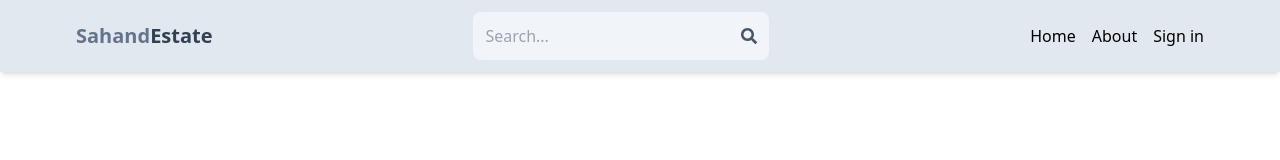
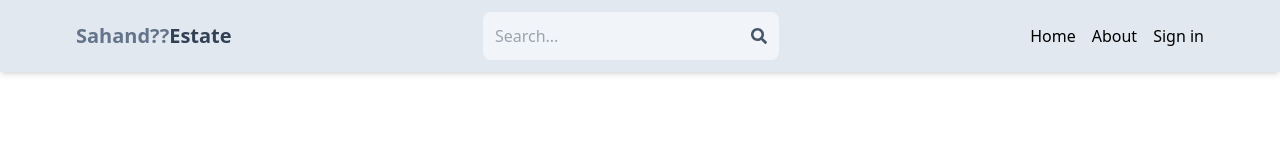
Before and after one commit to AmjadOthman/mern-estate, a React (Vite) app: page / in a window 1280 px wide. Shown: the top 160 px of the page. Built offline with nearby package versions, Linux system fonts and the light colour scheme.

Commit message:
Update Header.jsx

```diff
--- a/src/Components/Header.jsx
+++ b/src/Components/Header.jsx
@@ -8,7 +8,7 @@ export default function Header() {
       <div className="flex justify-between items-center max-w-6xl mx-auto p-3">
         <Link to="/">
           <h1 className="font-bold text-sm sm:text-xl flex flex-wrap">
-            <span className="text-slate-500">Sahand</span>
+            <span className="text-slate-500">Sahand??</span>
             <span className="text-slate-700">Estate</span>
           </h1>
         </Link>
```
